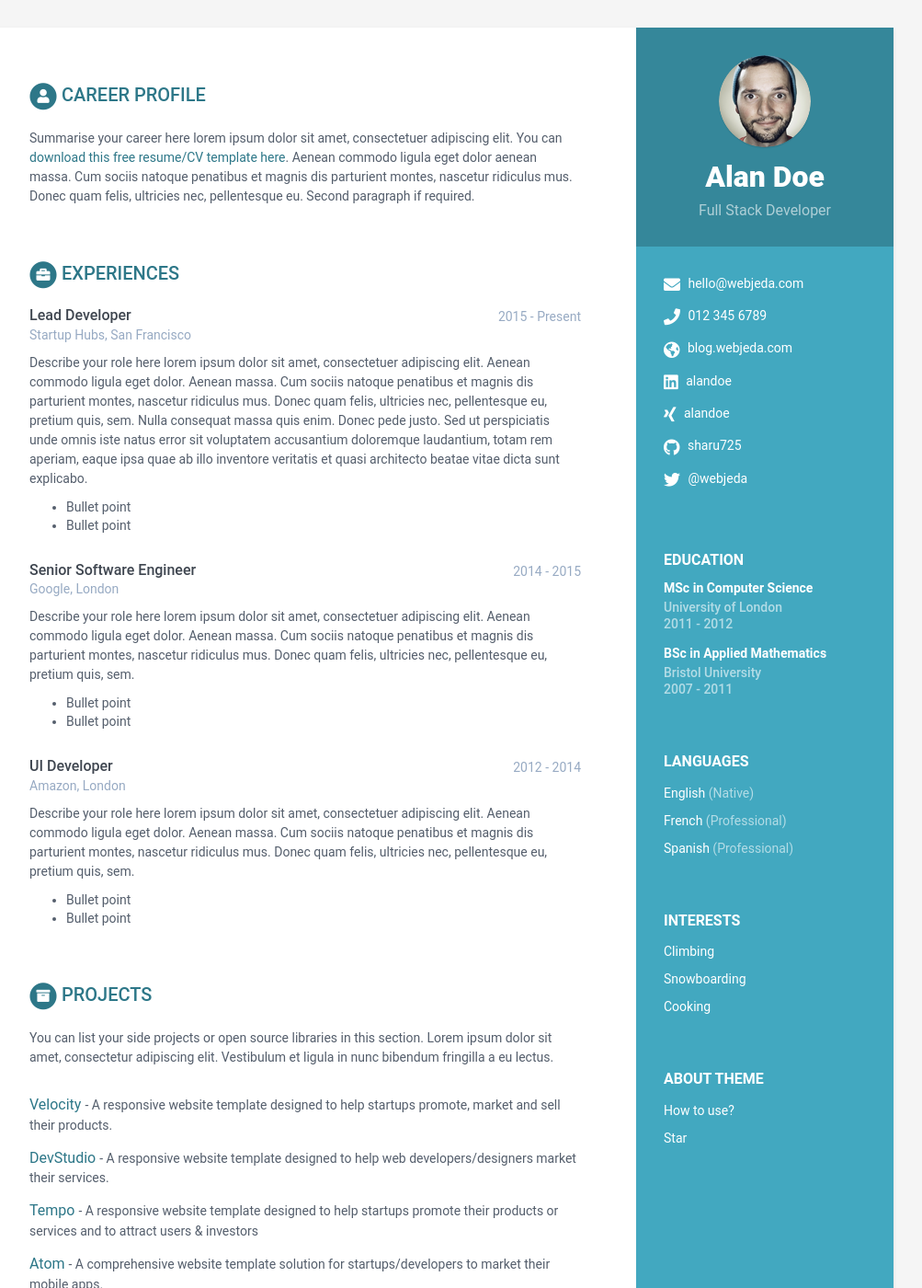
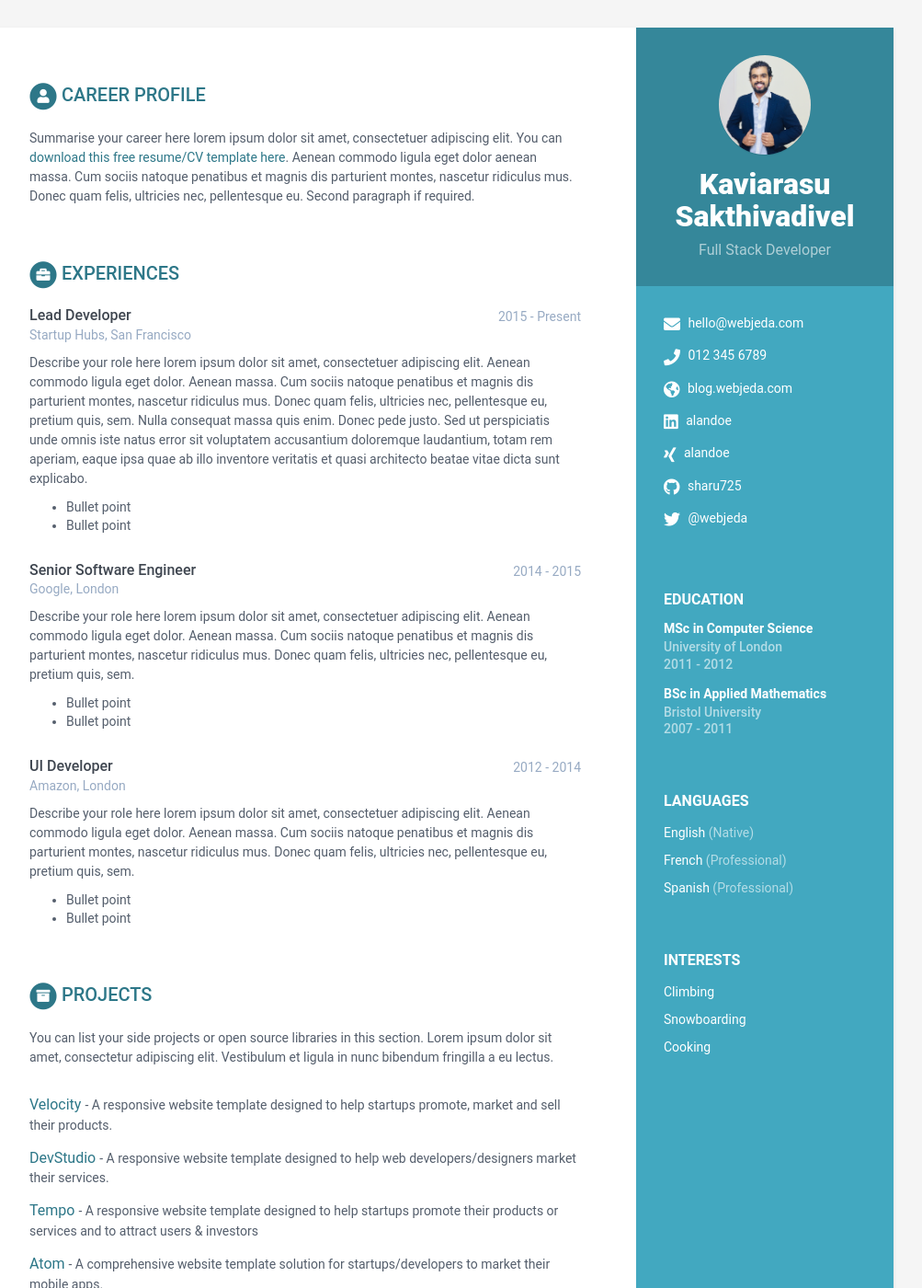
Before and after one commit to KaviarasuSakthivadivel/kaviarasusakthivadivel.github.io, a Jekyll site: the page built from index.html, in a window 1280 px wide and 1400 px high. Shown: the whole window at 92% size, without its empty margins (168-1171 px from the left). Built offline with Jekyll 4.4.1, drawn with Linux system fonts in a browser that asks for light colours.

Commit message:
Changing profile images.

```diff
--- a/_data/data.yml
+++ b/_data/data.yml
@@ -3,11 +3,11 @@
 #
 
 sidebar:
-    about: True # set to False or comment line if you want to remove the "how to use?" in the sidebar
+    about: False # set to False or comment line if you want to remove the "how to use?" in the sidebar
     education: True # set to False if you want education in main section instead of in sidebar
 
     # Profile information
-    name: Alan Doe
+    name: Kaviarasu Sakthivadivel
     tagline: Full Stack Developer
     avatar: profile.png  #place a 100x100 picture inside /assets/images/ folder and provide the name of the file below
 
--- a/_includes/sidebar.html
+++ b/_includes/sidebar.html
@@ -4,7 +4,7 @@
   <div class="profile-container">
 
     {% if sidebar.name %}
-    <img class="avatar" src="{{ site.baseurl }}/assets/images/{{ sidebar.avatar }}" alt="profile picture" />
+    <img class="avatar" src="/assets/images/{{ sidebar.avatar }}" alt="profile picture" />
     {% endif %}
 
     {% if sidebar.name %}
```
Also changed, not shown: assets/images/berry.jpg (deleted), assets/images/blue.jpg (deleted), assets/images/ceramic.jpg (deleted), assets/images/desktop.png (deleted), assets/images/green.jpg (deleted), assets/images/mobile.png (deleted), assets/images/orange.jpg (deleted), assets/images/profile.png, assets/images/turquoise.jpg (deleted).
